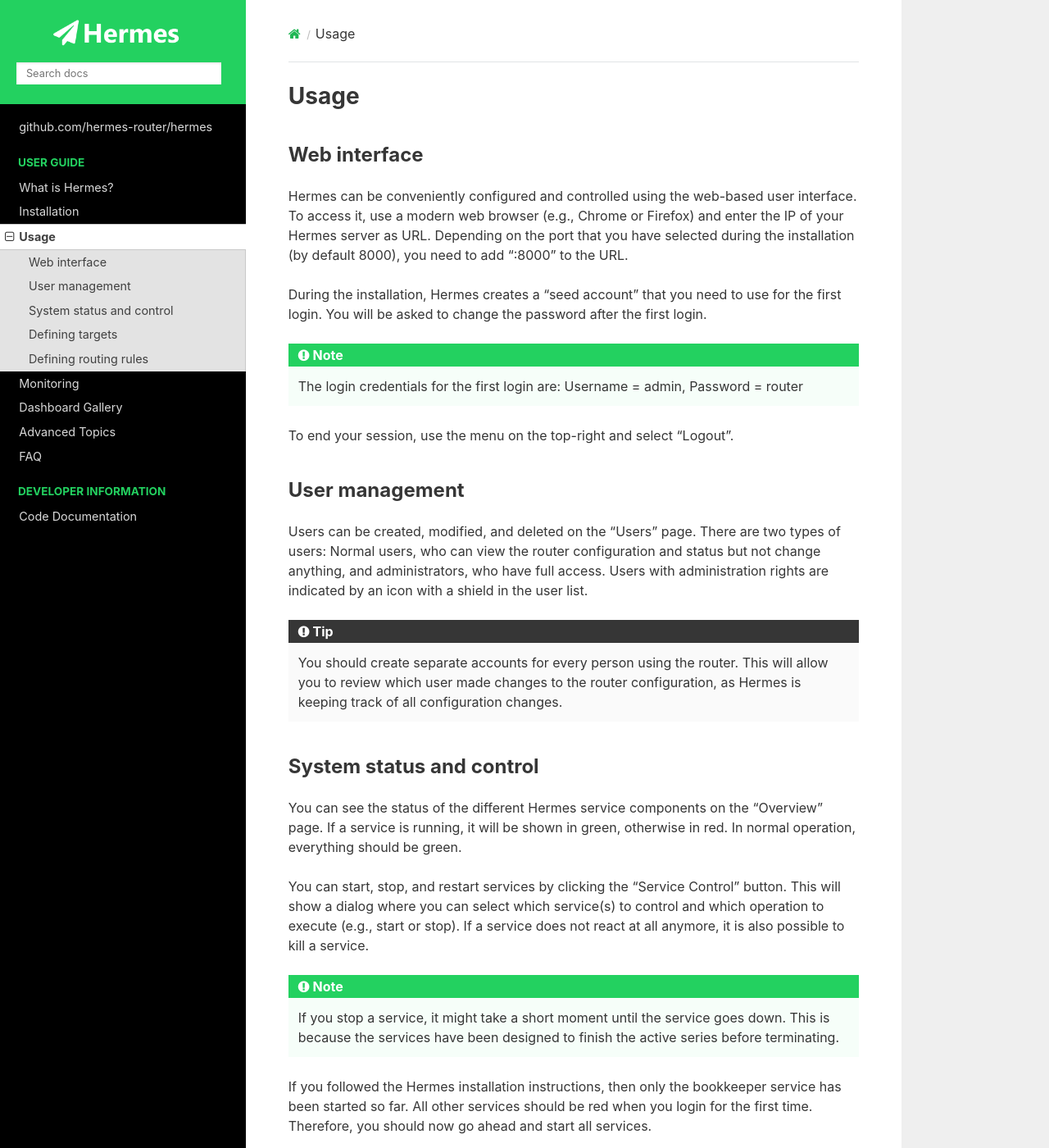
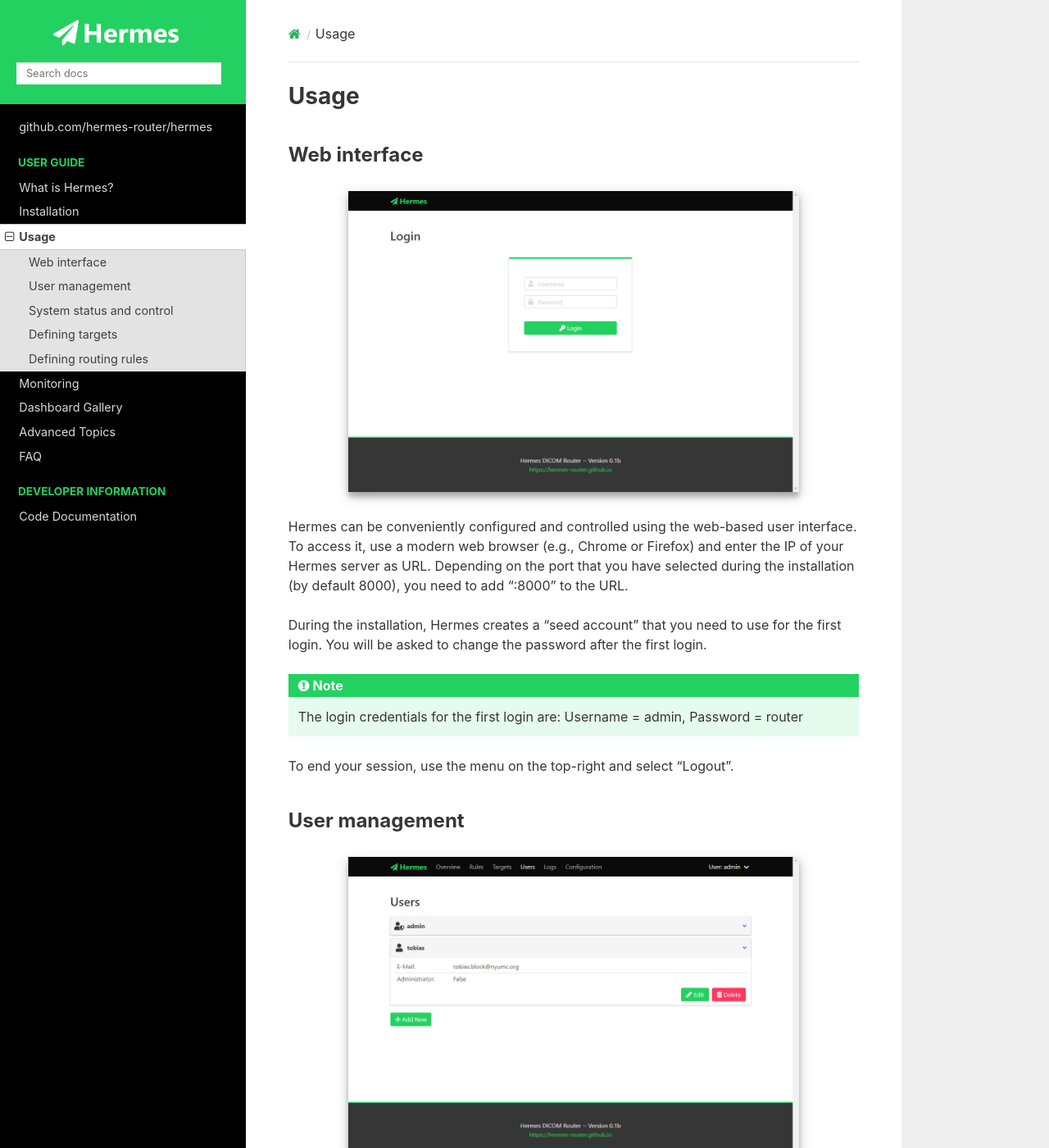
Before and after one commit to mercure-imaging/mercure, a Sphinx documentation site: the page built from docs/usage.rst, in a window 1280 px wide and 1400 px high. Shown: the whole window at 82% size. Built offline with Sphinx 7.4.7 and the Read the Docs theme 2.0.0, drawn with Linux system fonts in a browser that asks for light colours.

Commit message:
Added figures to docs.

```diff
--- a/docs/_static/custom.css
+++ b/docs/_static/custom.css
@@ -123,7 +123,7 @@
 
 .wy-alert.wy-alert-info,
 .rst-content .note {
-    background-color: #f6fef9;
+    background-color: #e5fbed;
 }
 
 .rst-content .tip .admonition-title,
@@ -135,7 +135,7 @@
 .rst-content .tip,
 .rst-content .hint,
 .rst-content .seealso {
-    background-color: #fafafa;
+    background-color: #eaeaea;
 }
 
 .rst-content .warning .admonition-title,
@@ -147,7 +147,7 @@
 .rst-content .warning,
 .rst-content .attention,
 .rst-content .important {
-    background-color: #fff5f7;
+    background-color: #ffe9ed;
 }
 
 .rst-content dl:not(.docutils) dt {
@@ -171,3 +171,9 @@
 h2 {
     margin-top: 40px;
 }
+
+img.border {
+    box-shadow: 0 5px 16px rgba(0,0,0,0.19), 0 6px 6px rgba(0,0,0,0.23);
+    margin-top: 30px !important;
+    margin-bottom: 30px !important;
+}
--- a/docs/usage.rst
+++ b/docs/usage.rst
@@ -3,6 +3,11 @@
 
 Web interface
 -------------
+
+.. image:: ui_login.png
+   :width: 550px
+   :align: center
+   :class: border
 
 Hermes can be conveniently configured and controlled using the web-based user interface. To access it, use a modern web browser (e.g., Chrome or Firefox) and enter the IP of your Hermes server as URL. Depending on the port that you have selected during the installation (by default 8000), you need to add ":8000" to the URL.
 
@@ -12,9 +17,13 @@
 
 To end your session, use the menu on the top-right and select "Logout".
 
-
 User management
 ---------------
+
+.. image:: ui_users.png
+   :width: 550px
+   :align: center
+   :class: border
 
 Users can be created, modified, and deleted on the "Users" page. There are two types of users: Normal users, who can view the router configuration and status but not change anything, and administrators, who have full access. Users with administration rights are indicated by an icon with a shield in the user list.
 
@@ -24,7 +33,17 @@
 System status and control
 -------------------------
 
+.. image:: ui_status.png
+   :width: 550px
+   :align: center
+   :class: border
+
 You can see the status of the different Hermes service components on the "Overview" page. If a service is running, it will be shown in green, otherwise in red. In normal operation, everything should be green.
+
+.. image:: ui_status_control.png
+   :width: 550px
+   :align: center
+   :class: border
 
 You can start, stop, and restart services by clicking the "Service Control" button. This will show a dialog where you can select which service(s) to control and which operation to execute (e.g., start or stop). If a service does not react at all anymore, it is also possible to kill a service.
 
@@ -40,9 +59,19 @@
 Defining targets
 ----------------
 
+.. image:: ui_targets.png
+   :width: 550px
+   :align: center
+   :class: border
+
 DICOM nodes that should receive the routed series can be defined and modified on the "Targets" page. Here, you will see a list of the currently configured targets. By clicking on one item, you can see the target details (e.g., the IP address). You can also test if the target can be reached by clicking the "Test" button, which will first try to ping the server and afterwards open a C-Echo association. The target can only receive images if both tests are successful.
 
 Click the "Add New" button to create a new target. This can be done during normal operation of the router, i.e. it is not necessary to stop any of the router service.
+
+.. image:: ui_target_edit.png
+   :width: 550px
+   :align: center
+   :class: border
 
 After choosing a name for the target, you can enter the settings of the DICOM connection settings. Here, you need to enter the IP address, port, the target AET (application entity title) that should be called on the receiver side, and the source AET with which Hermes identifies itself to the target.
 
@@ -56,7 +85,17 @@
 
 .. highlight:: none
 
+.. image:: ui_rules.png
+   :width: 550px
+   :align: center
+   :class: border
+
 When you have configured a target, you can add routing rules that define which DICOM series should be forwarded to that target. This can be done on the "Rules" page. Again, it is not necessary to stop Hermes while defining new rules. The different Hermes services will automatically load the new configuration once the rule has been saved. Click the "Add New" button to create a new rule, or click on any of the existing rules and select "Edit" to modify it.
+
+.. image:: ui_rules_edit.png
+   :width: 550px
+   :align: center
+   :class: border
 
 The routing rule is evaluated for every incoming DICOM series using a set of DICOM sets that have been extracted from the DICOM files. To see the full list of DICOM tags available for writing rules, click the "Show Tags" button.
 
@@ -87,6 +126,11 @@
 
   float(@SliceThickness@) < 2.0
 
+.. image:: ui_rules_test.png
+   :width: 550px
+   :align: center
+   :class: border
+
 To test a routing rule before activating it, click the icon with the cog wheels on the left side of input box. If you see a red icon in the dialog, the rule is invalid (the dialog will also tell you why). If the rule is valid, the dialog will test if the rule would trigger if a DICOM series with the values shown in the lower part of the dialog would arrive. You can modify these values and test if the rule acts as expected.
 
 .. hint:: If you make a mistake while changing the test values (e.g., missing a quotation mark), you will see a yellow icon.
```
Also changed, not shown: docs/ui_login.png (added), docs/ui_rules.png (added), docs/ui_rules_edit.png (added), docs/ui_rules_test.png (added), docs/ui_status.png (added), docs/ui_status_control.png (added), docs/ui_target_edit.png (added), docs/ui_targets.png (added), docs/ui_users.png (added).
